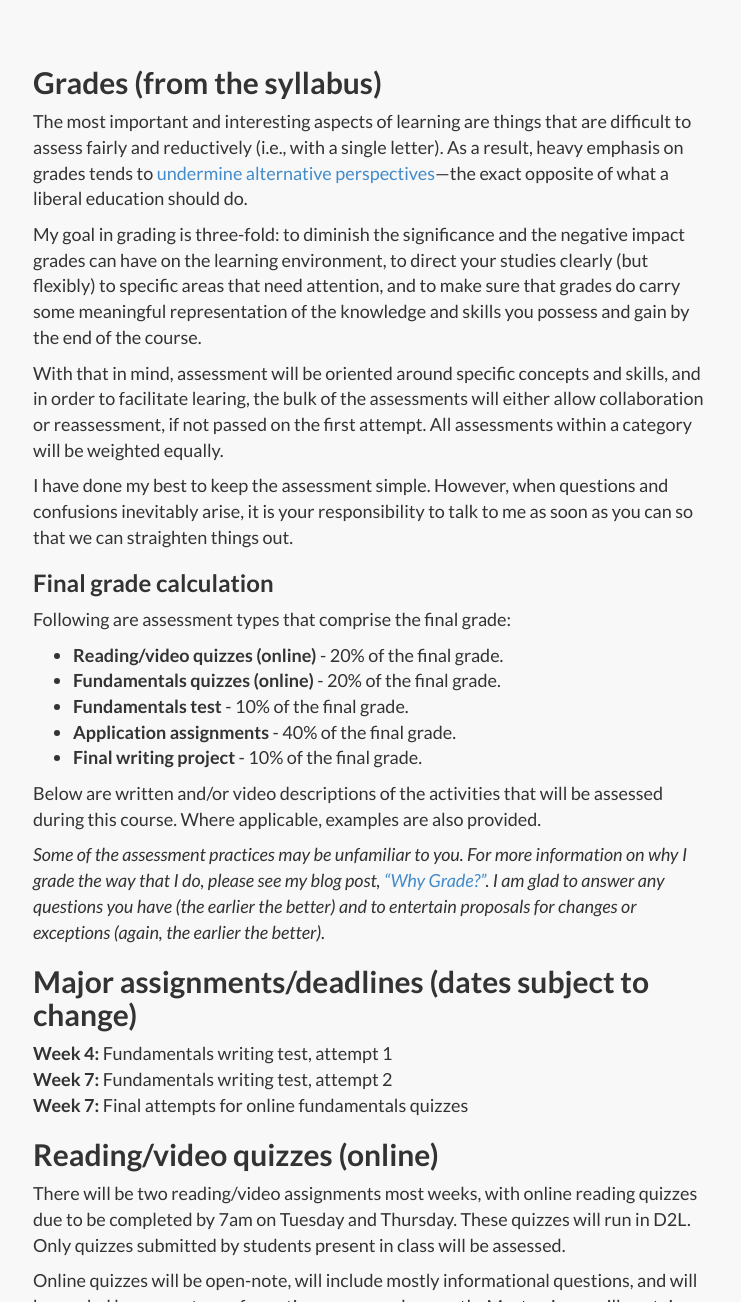
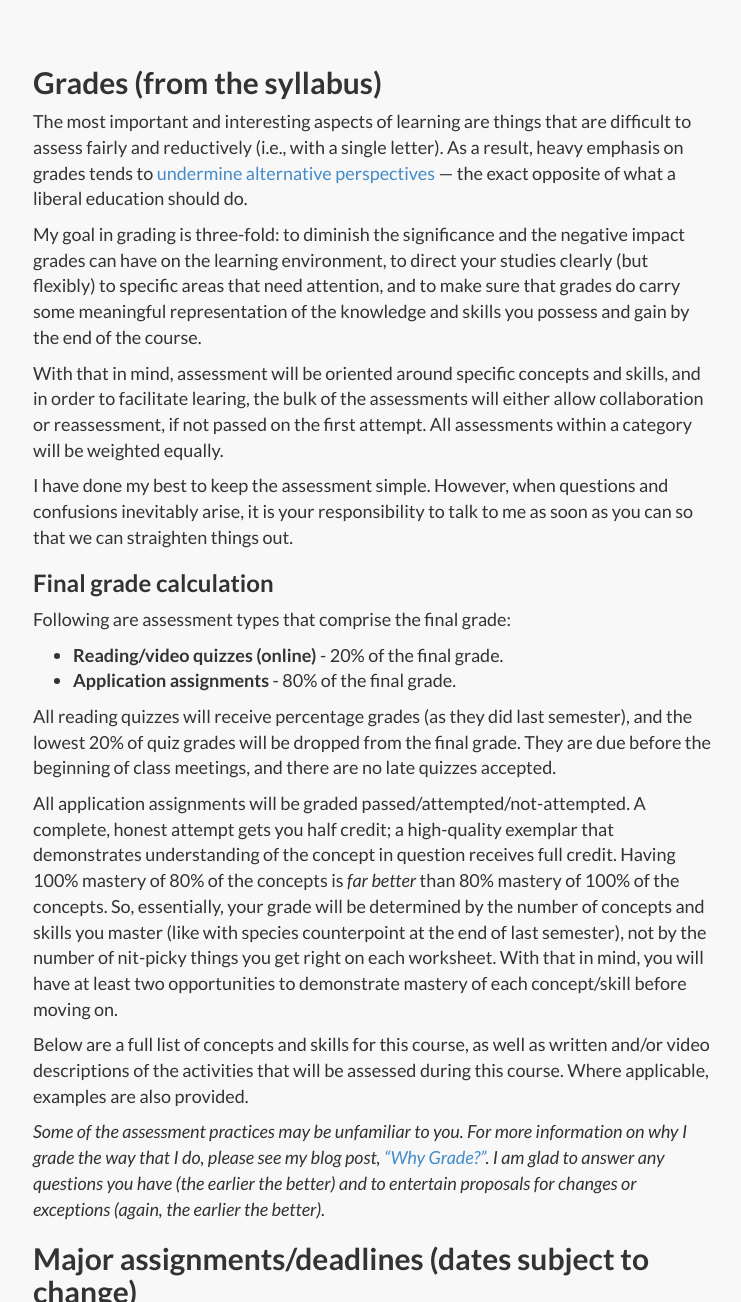
Before and after one commit to kshaffer/theory2, a Jekyll site: the page built from assessments.md, in a window 1280 px wide and 1400 px high, scrolled down 648 px, cut to the strip 98-1400 px from the top of the window. Shown: the whole strip, without its empty margins (267-1008 px from the left). Built offline with Jekyll 4.4.1, drawn with Linux system fonts in a browser that asks for light colours; nearby versions of some CDN libraries; library files that are not in the unit come from our copies.

Commit message:
front page fix

```diff
--- a/assessments.md
+++ b/assessments.md
@@ -7,7 +7,7 @@ image: homework.jpg
 
 ## Grades (from the syllabus)
 
-The most important and interesting aspects of learning are things that are difficult to assess fairly and reductively (i.e., with a single letter). As a result, heavy emphasis on grades tends to [undermine alternative perspectives](http://www.hybridpedagogy.com/journal/syllabus-manifesto-critical-approach-classroom-culture/)—the exact opposite of what a liberal education should do.
+The most important and interesting aspects of learning are things that are difficult to assess fairly and reductively (i.e., with a single letter). As a result, heavy emphasis on grades tends to [undermine alternative perspectives](http://www.hybridpedagogy.com/journal/syllabus-manifesto-critical-approach-classroom-culture/) — the exact opposite of what a liberal education should do.
 
 My goal in grading is three-fold: to diminish the significance and the negative impact grades can have on the learning environment, to direct your studies clearly (but flexibly) to specific areas that need attention, and to make sure that grades do carry some meaningful representation of the knowledge and skills you possess and gain by the end of the course.
 
@@ -21,12 +21,13 @@ I have done my best to keep the assessment simple. However, when questions and c
 Following are assessment types that comprise the final grade:
 
 - **Reading/video quizzes (online)** - 20% of the final grade.
-- **Fundamentals quizzes (online)** - 20% of the final grade.
-- **Fundamentals test** - 10% of the final grade.
-- **Application assignments** - 40% of the final grade.
-- **Final writing project** - 10% of the final grade.
+- **Application assignments** - 80% of the final grade.
 
-Below are written and/or video descriptions of the activities that will be assessed during this course. Where applicable, examples are also provided.
+All reading quizzes will receive percentage grades (as they did last semester), and the lowest 20% of quiz grades will be dropped from the final grade. They are due before the beginning of class meetings, and there are no late quizzes accepted.
+
+All application assignments will be graded passed/attempted/not-attempted. A complete, honest attempt gets you half credit; a high-quality exemplar that demonstrates understanding of the concept in question receives full credit. Having 100% mastery of 80% of the concepts is *far better* than 80% mastery of 100% of the concepts. So, essentially, your grade will be determined by the number of concepts and skills you master (like with species counterpoint at the end of last semester), not by the number of nit-picky things you get right on each worksheet. With that in mind, you will have at least two opportunities to demonstrate mastery of each concept/skill before moving on.
+
+Below are a full list of concepts and skills for this course, as well as written and/or video descriptions of the activities that will be assessed during this course. Where applicable, examples are also provided.
 
 *Some of the assessment practices may be unfamiliar to you. For more information on why I grade the way that I do, please see my blog post, ["Why Grade?"](http://kris.shaffermusic.com/2014/07/why-grade/). I am glad to answer any questions you have (the earlier the better) and to entertain proposals for changes or exceptions (again, the earlier the better).*
 
--- a/index.html
+++ b/index.html
@@ -1,5 +1,5 @@
 ---
-layout: page
+layout: default
 title: Music Theory 2
 subTitle: "MUSC 1111<br/>CU–Boulder, Spring 2016<br/>Kris Shaffer, Ph.D. – instructor"
 image: turntable.jpg
```
Also changed, not shown: syllabus.md (+1 -1 lines).
